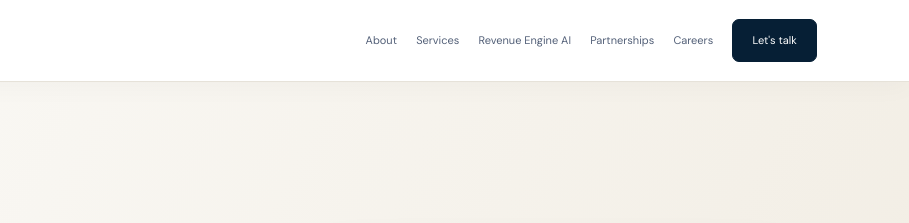
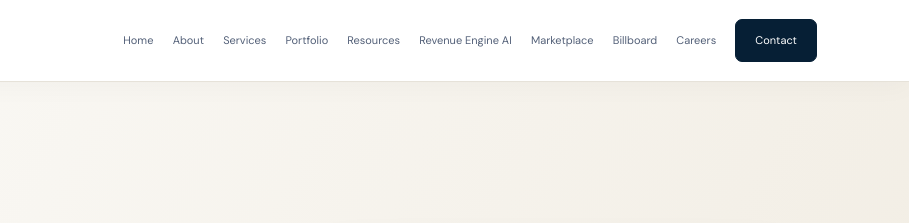
Before and after one commit to richard86z/vijes-digital-links-website, a plain HTML site: page digital-marketing.html in a window 1280 px wide. Shown: the top 223 px of the page, 371-1280 px from the left. Drawn offline with Linux system fonts and the light colour scheme.

Commit message:
Standardize site-wide navigation and footer links

```diff
--- a/digital-marketing.html
+++ b/digital-marketing.html
@@ -19,7 +19,18 @@
 </head>
 <body class="service-page">
 <a class="skip-link" href="#main">Skip to content</a>
-<header class="site-header"><a class="brand" href="index.html" aria-label="Vijes Digital Links home"><img class="brand-logo" src="logo.svg" alt="Vijes Digital Links logo"><span class="brand-name">VIJES <b>DIGITAL LINKS</b></span></a><nav aria-label="Main navigation"><a href="index.html#about">About</a><a href="index.html#services">Services</a><a href="index.html#revenue-engine">Revenue Engine AI</a><a href="index.html#partnerships">Partnerships</a><a href="careers.html">Careers</a><a class="nav-cta" href="index.html#contact">Let's talk</a></nav></header>
+<header class="site-header"><a class="brand" href="index.html" aria-label="Vijes Digital Links home"><img class="brand-logo" src="logo.svg" alt="Vijes Digital Links logo"><span class="brand-name">VIJES <b>DIGITAL LINKS</b></span></a><nav aria-label="Main navigation">
+<a href="index.html">Home</a>
+<a href="index.html#about">About</a>
+<a href="index.html#services">Services</a>
+<a href="portfolio.html">Portfolio</a>
+<a href="resources.html">Resources</a>
+<a href="revenue-engine-ai.html">Revenue Engine AI</a>
+<a href="marketplace.html">Marketplace</a>
+<a href="billboard.html">Billboard</a>
+<a href="careers.html">Careers</a>
+<a class="nav-cta" href="index.html#contact">Contact</a>
+</nav></header>
 <main id="main">
 <section class="service-hero"><div class="service-hero-copy"><p class="service-breadcrumb"><a href="index.html">Home</a> / <a href="index.html#services">Services</a> / Digital Marketing</p><p class="eyebrow">ADVERTISING &amp; DIGITAL MARKETING AGENCY · STRATEGY · CAMPAIGNS · GROWTH</p><h1>Digital Marketing <span>for your next stage.</span></h1><p>Make every marketing activity work toward a clear business objective.</p><p>Vijes Digital Links helps organisations plan and coordinate digital marketing that connects the right message with the right audience. We begin with your goals, market and available resources, then shape a practical approach that can be measured and improved.</p><a class="button button-primary" href="index.html#contact" data-service="Digital Marketing">Discuss your requirements <span>→</span></a></div><div class="service-hero-image"><img src="https://images.unsplash.com/photo-1460925895917-afdab827c52f?auto=format&fit=crop&w=1200&q=85" alt="Digital marketing performance analytics displayed on a laptop" fetchpriority="high"></div></section>
 <section class="service-block"><p class="eyebrow">A PRACTICAL APPROACH</p><h2>Support shaped around<br>the work that matters.</h2><p>Digital marketing is most useful when each channel supports a defined business goal. The planning work connects audience research, positioning, campaign messages, landing pages and measurement so that activity can be assessed against the result it is intended to support.</p><div class="service-feature-grid"><article><b>01</b><h3>Build a clear marketing direction</h3><p>Clarify your audience, positioning, value proposition and priority channels before investing time and budget.</p></article><article><b>02</b><h3>Reach the audiences that matter</h3><p>Use audience and channel research to guide campaign planning, content priorities and lead-generation activity.</p></article><article><b>03</b><h3>Learn and improve</h3><p>Review campaign activity against agreed objectives and use the findings to inform the next decisions.</p></article></div></section>
@@ -29,7 +40,12 @@
 <section class="service-block service-faq"><p class="eyebrow">COMMON QUESTIONS</p><h2>Before we get started.</h2><details><summary>Can you work with an existing marketing team?</summary><p>Yes. We can support a defined workstream, campaign or research task alongside your internal team.</p></details><details><summary>Do you guarantee leads or sales?</summary><p>No. Outcomes depend on the offer, market, budget, audience and execution. We agree the scope and measures before work begins.</p></details></section>
 <section class="service-cta"><div><h2>Have a requirement in mind?</h2><p>Tell us about your goals and we'll help define a practical next step.</p></div><a class="button button-primary" href="index.html#contact" data-service="Digital Marketing">Start an enquiry <span>→</span></a></section>
 </main>
-<footer><div class="footer-main"><a class="brand footer-brand" href="index.html"><span class="brand-mark">V</span><span>VIJES <b>DIGITAL LINKS</b></span></a><p>Digital growth and business support, wherever you do business.</p></div><div class="footer-links"><a href="index.html#about">About</a><a href="index.html#services">Services</a><a href="revenue-engine-ai.html">Revenue Engine AI</a><a href="index.html#partnerships">Partnerships</a><a href="careers.html">Careers</a><a href="index.html#contact">Contact</a><a href="privacy.html">Privacy</a><a href="terms.html">Terms</a></div><small>© 2026 Vijes Digital Links. All rights reserved.</small></footer>
+<footer>
+<div class="footer-main"><a class="brand footer-brand" href="index.html"><span class="brand-mark">V</span><span>VIJES <b>DIGITAL LINKS</b></span></a><p>Digital growth and business support, wherever you do business.</p></div>
+<div class="footer-links">
+<a href="index.html#about">About</a><a href="index.html#services">Services</a><a href="portfolio.html">Portfolio &amp; Projects</a><a href="resources.html">Knowledge Centre</a><a href="revenue-engine-ai.html">Revenue Engine AI</a><a href="marketplace.html">Marketplace</a><a href="billboard.html">Advertising Billboard</a><a href="careers.html">Careers</a><a href="index.html#contact">Contact</a><a href="privacy.html">Privacy</a><a href="terms.html">Terms</a>
+</div><small>© 2026 Vijes Digital Links. All rights reserved.</small>
+</footer>
 <script>document.querySelectorAll('[data-service]').forEach(function(link){link.addEventListener('click',function(){try{sessionStorage.setItem('vijes-service',link.getAttribute('data-service'));}catch(e){}});});</script>
 <script src="ads.js" defer></script>
 </body></html>
```
